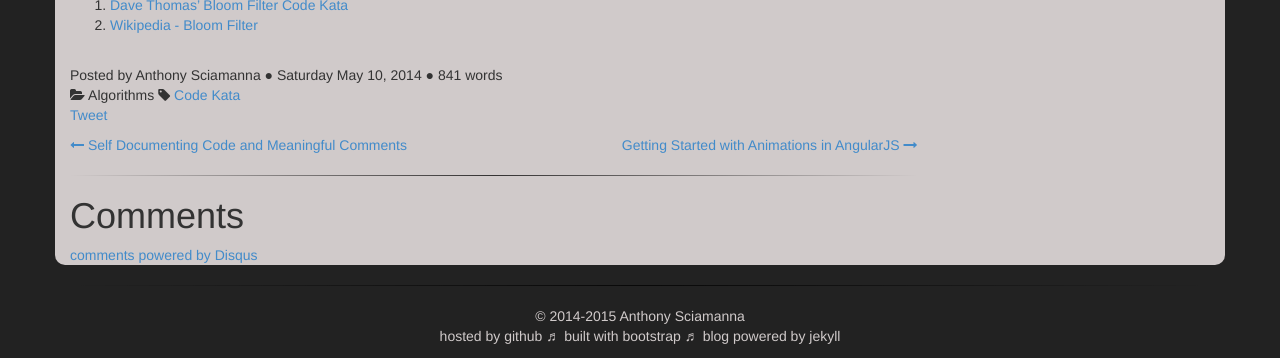
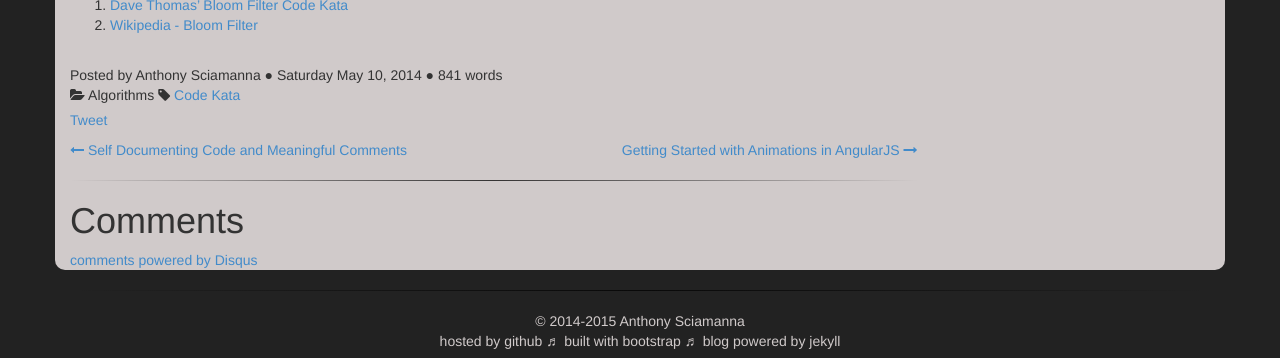
Before and after one commit to asciamanna/asciamanna.github.io, a Jekyll site: the page built from _posts/2014-05-10-bloom-filters.md, in a window 1280 px wide. Shown: the part 2032-2390 px from the top of the page. Built offline with Jekyll 4.4.1, drawn with Linux system fonts in a browser that asks for light colours; nearby versions of some CDN libraries; comment, search, counter and statistics services are not loaded.

Commit message:
cleanup styling on post layout.

```diff
--- a/_layouts/post.html
+++ b/_layouts/post.html
@@ -21,11 +21,12 @@ layout: default
 <br/>
 Posted by Anthony Sciamanna &#x25cf {{page.date | date: "%A %B %-d, %Y"}} &#x25cf {{content | number_of_words}} words
 <br/>
-<i class="fa fa-folder-open"></i>  {{ page.category}}
-{% assign post = page %}
-{% include tag_creation.html %}
- {{ tags_content}}
-<br/>
+<div class="category-and-tags-row">
+   <i class="fa fa-folder-open"></i>  {{ page.category}}
+   {% assign post = page %}
+   {% include tag_creation.html %}
+   {{ tags_content}}
+</div>
 <div style="float:left;">
 <a href="https://twitter.com/share" class="twitter-share-button"
     data-via="asciamanna">Tweet</a>
--- a/css/site.scss
+++ b/css/site.scss
@@ -120,3 +120,7 @@ hr {
    float: left;
    padding-right: 8px;
 }
+
+.category-and-tags-row {
+   padding-bottom: 5px;
+}
```
